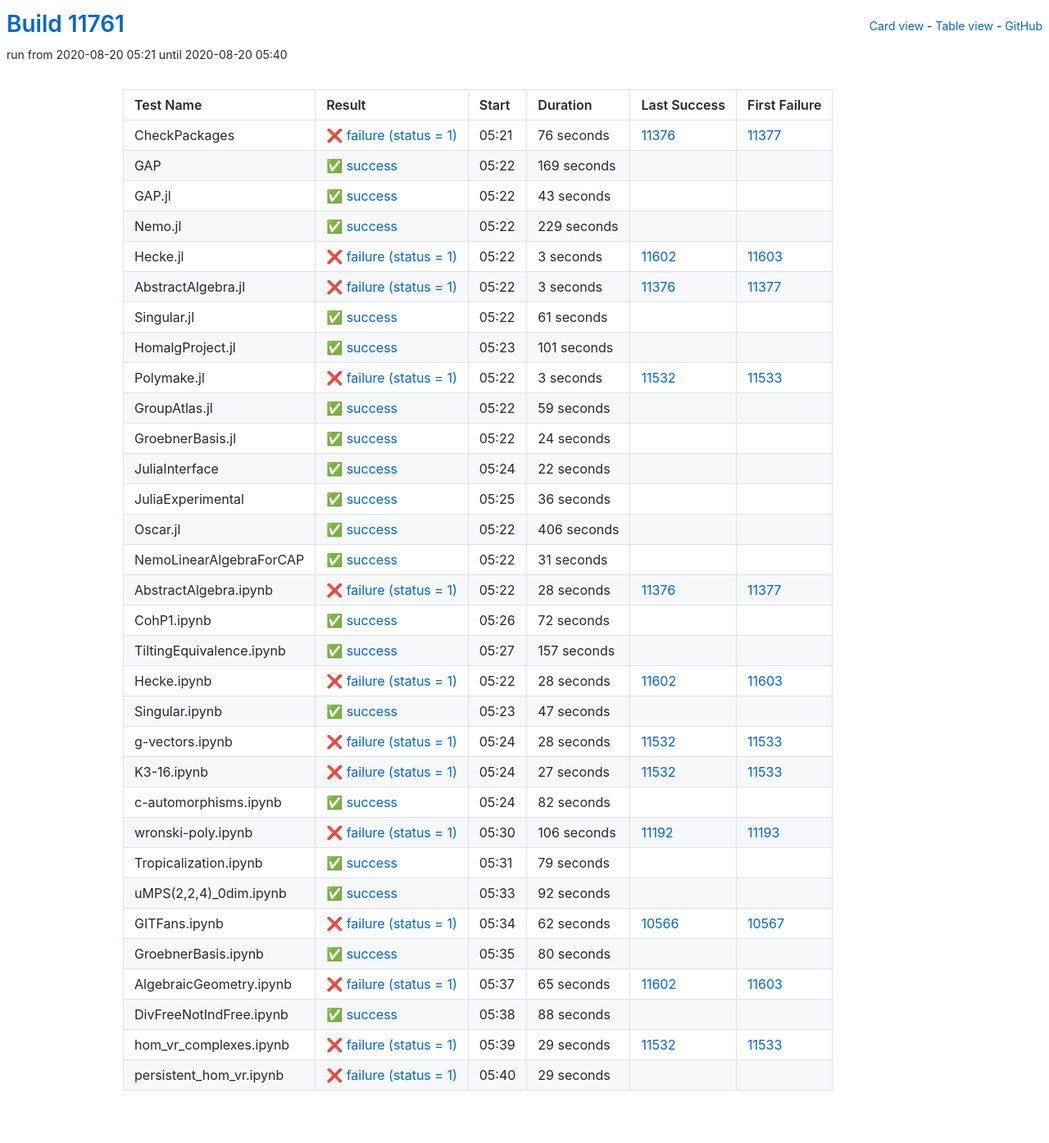
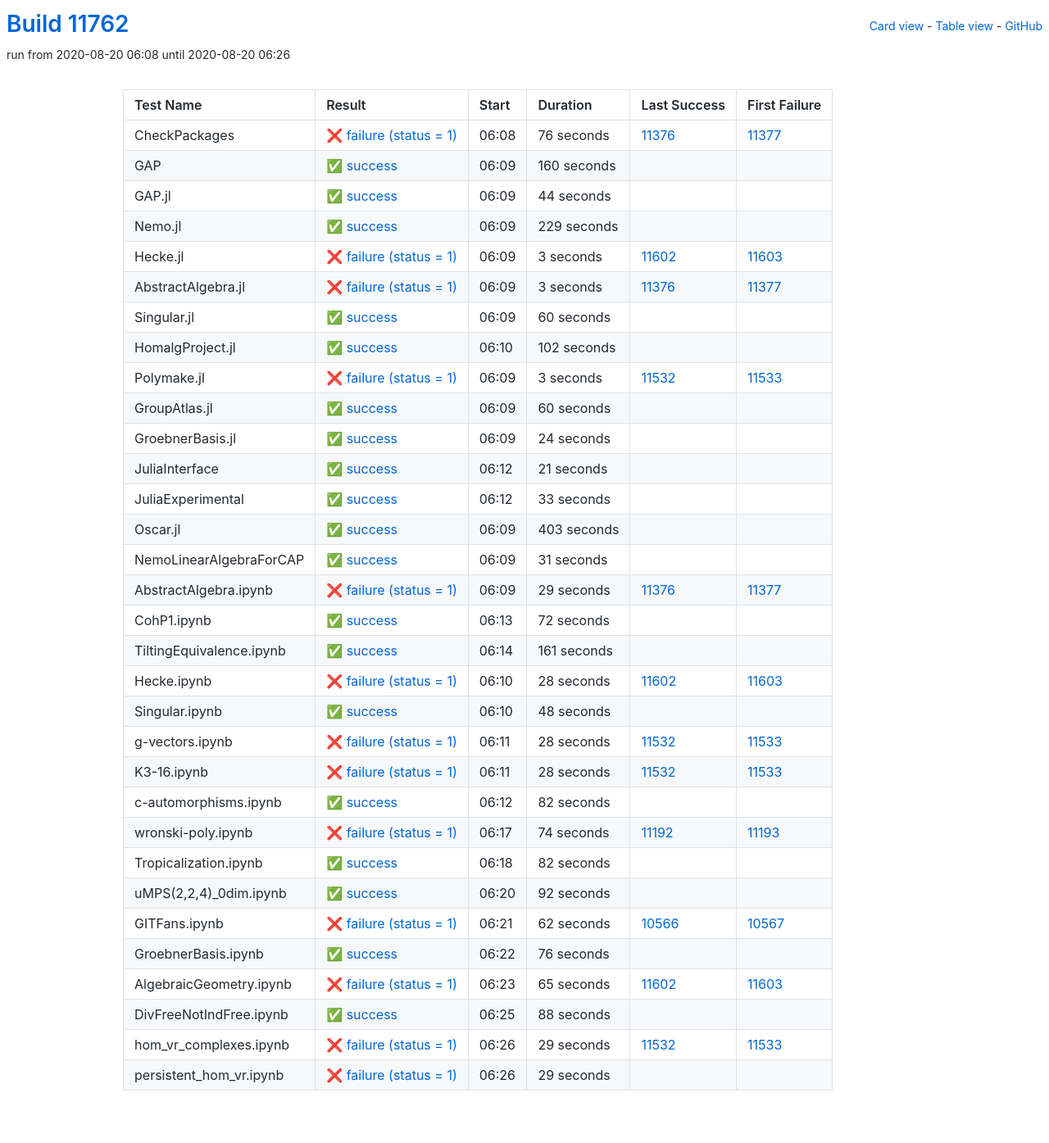
Before and after one commit to oscar-system/oscar-ci-status, a Jekyll site: the page built from table.html, in a window 1280 px wide. Shown: the whole page at 82% size. Built offline with Jekyll 4.4.1, drawn with Linux system fonts in a browser that asks for light colours.

Commit message:
Build #11762

```diff
--- a/_data/ci.yml
+++ b/_data/ci.yml
@@ -1,6 +1,6 @@
 ---
-build: 11761
-build_url: https://oscarci.mathematik.uni-kl.de/job/oscar/11761/
+build: 11762
+build_url: https://oscarci.mathematik.uni-kl.de/job/oscar/11762/
 job: oscar
 organization: oscar-system
 repo: oscar-ci-status
@@ -8,8 +8,8 @@
 tests:
 - name: CheckPackages
   id: checkpackages
-  log: https://oscarci.mathematik.uni-kl.de/job/oscar/11761/artifact/logs/build-11761/CheckPackages.log
-  start: 2020-08-20 05:21
+  log: https://oscarci.mathematik.uni-kl.de/job/oscar/11762/artifact/logs/build-11762/CheckPackages.log
+  start: 2020-08-20 06:08
   success: false
   exitcode: 1
   status: failure
@@ -20,32 +20,32 @@
   first_failure_url: https://oscarci.mathematik.uni-kl.de/job/oscar/11377/
 - name: GAP
   id: gap
-  log: https://oscarci.mathematik.uni-kl.de/job/oscar/11761/artifact/logs/build-11761/GAP.log
-  start: 2020-08-20 05:22
+  log: https://oscarci.mathematik.uni-kl.de/job/oscar/11762/artifact/logs/build-11762/GAP.log
+  start: 2020-08-20 06:09
   success: true
   exitcode: 0
   status: success
-  duration: 169
+  duration: 160
   last_success: false
   last_success_url:
   first_failure: false
   first_failure_url:
 - name: GAP.jl
   id: gap-jl
-  log: https://oscarci.mathematik.uni-kl.de/job/oscar/11761/artifact/logs/build-11761/GAP.jl.log
-  start: 2020-08-20 05:22
+  log: https://oscarci.mathematik.uni-kl.de/job/oscar/11762/artifact/logs/build-11762/GAP.jl.log
+  start: 2020-08-20 06:09
   success: true
   exitcode: 0
   status: success
-  duration: 43
+  duration: 44
   last_success: false
   last_success_url:
   first_failure: false
   first_failure_url:
 - name: Nemo.jl
   id: nemo-jl
-  log: https://oscarci.mathematik.uni-kl.de/job/oscar/11761/artifact/logs/build-11761/Nemo.jl.log
-  start: 2020-08-20 05:22
+  log: https://oscarci.mathematik.uni-kl.de/job/oscar/11762/artifact/logs/build-11762/Nemo.jl.log
+  start: 2020-08-20 06:09
   success: true
   exitcode: 0
   status: success
@@ -56,8 +56,8 @@
   first_failure_url:
 - name: Hecke.jl
   id: hecke-jl
-  log: https://oscarci.mathematik.uni-kl.de/job/oscar/11761/artifact/logs/build-11761/Hecke.jl.log
-  start: 2020-08-20 05:22
+  log: https://oscarci.mathematik.uni-kl.de/job/oscar/11762/artifact/logs/build-11762/Hecke.jl.log
+  start: 2020-08-20 06:09
   success: false
   exitcode: 1
   status: failure
@@ -68,8 +68,8 @@
   first_failure_url: https://oscarci.mathematik.uni-kl.de/job/oscar/11603/
 - name: AbstractAlgebra.jl
   id: abstractalgebra-jl
-  log: https://oscarci.mathematik.uni-kl.de/job/oscar/11761/artifact/logs/build-11761/AbstractAlgebra.jl.log
-  start: 2020-08-20 05:22
+  log: https://oscarci.mathematik.uni-kl.de/job/oscar/11762/artifact/logs/build-11762/AbstractAlgebra.jl.log
+  start: 2020-08-20 06:09
   success: false
   exitcode: 1
   status: failure
@@ -80,32 +80,32 @@
   first_failure_url: https://oscarci.mathematik.uni-kl.de/job/oscar/11377/
 - name: Singular.jl
   id: singular-jl
-  log: https://oscarci.mathematik.uni-kl.de/job/oscar/11761/artifact/logs/build-11761/Singular.jl.log
-  start: 2020-08-20 05:22
+  log: https://oscarci.mathematik.uni-kl.de/job/oscar/11762/artifact/logs/build-11762/Singular.jl.log
+  start: 2020-08-20 06:09
   success: true
   exitcode: 0
   status: success
-  duration: 61
+  duration: 60
   last_success: false
   last_success_url:
   first_failure: false
   first_failure_url:
 - name: HomalgProject.jl
   id: homalgproject-jl
-  log: https://oscarci.mathematik.uni-kl.de/job/oscar/11761/artifact/logs/build-11761/HomalgProject.jl.log
-  start: 2020-08-20 05:23
+  log: https://oscarci.mathematik.uni-kl.de/job/oscar/11762/artifact/logs/build-11762/HomalgProject.jl.log
+  start: 2020-08-20 06:10
   success: true
   exitcode: 0
   status: success
-  duration: 101
+  duration: 102
   last_success: false
   last_success_url:
   first_failure: false
   first_failure_url:
 - name: Polymake.jl
   id: polymake-jl
-  log: https://oscarci.mathematik.uni-kl.de/job/oscar/11761/artifact/logs/build-11761/Polymake.jl.log
-  start: 2020-08-20 05:22
+  log: https://oscarci.mathematik.uni-kl.de/job/oscar/11762/artifact/logs/build-11762/Polymake.jl.log
+  start: 2020-08-20 06:09
   success: false
   exitcode: 1
   status: failure
@@ -116,20 +116,20 @@
   first_failure_url: https://oscarci.mathematik.uni-kl.de/job/oscar/11533/
 - name: GroupAtlas.jl
   id: groupatlas-jl
-  log: https://oscarci.mathematik.uni-kl.de/job/oscar/11761/artifact/logs/build-11761/GroupAtlas.jl.log
-  start: 2020-08-20 05:22
+  log: https://oscarci.mathematik.uni-kl.de/job/oscar/11762/artifact/logs/build-11762/GroupAtlas.jl.log
+  start: 2020-08-20 06:09
   success: true
   exitcode: 0
   status: success
-  duration: 59
+  duration: 60
   last_success: false
   last_success_url:
   first_failure: false
   first_failure_url:
 - name: GroebnerBasis.jl
   id: groebnerbasis-jl
-  log: https://oscarci.mathematik.uni-kl.de/job/oscar/11761/artifact/logs/build-11761/GroebnerBasis.jl.log
-  start: 2020-08-20 05:22
+  log: https://oscarci.mathematik.uni-kl.de/job/oscar/11762/artifact/logs/build-11762/GroebnerBasis.jl.log
+  start: 2020-08-20 06:09
   success: true
   exitcode: 0
   status: success
@@ -140,44 +140,44 @@
   first_failure_url:
 - name: JuliaInterface
   id: juliainterface
-  log: https://oscarci.mathematik.uni-kl.de/job/oscar/11761/artifact/logs/build-11761/JuliaInterface.log
-  start: 2020-08-20 05:24
+  log: https://oscarci.mathematik.uni-kl.de/job/oscar/11762/artifact/logs/build-11762/JuliaInterface.log
+  start: 2020-08-20 06:12
   success: true
   exitcode: 0
   status: success
-  duration: 22
+  duration: 21
   last_success: false
   last_success_url:
   first_failure: false
   first_failure_url:
 - name: JuliaExperimental
   id: juliaexperimental
-  log: https://oscarci.mathematik.uni-kl.de/job/oscar/11761/artifact/logs/build-11761/JuliaExperimental.log
-  start: 2020-08-20 05:25
+  log: https://oscarci.mathematik.uni-kl.de/job/oscar/11762/artifact/logs/build-11762/JuliaExperimental.log
+  start: 2020-08-20 06:12
   success: true
   exitcode: 0
   status: success
-  duration: 36
+  duration: 33
   last_success: false
   last_success_url:
   first_failure: false
   first_failure_url:
 - name: Oscar.jl
   id: oscar-jl
-  log: https://oscarci.mathematik.uni-kl.de/job/oscar/11761/artifact/logs/build-11761/Oscar.jl.log
-  start: 2020-08-20 05:22
+  log: https://oscarci.mathematik.uni-kl.de/job/oscar/11762/artifact/logs/build-11762/Oscar.jl.log
+  start: 2020-08-20 06:09
   success: true
   exitcode: 0
   status: success
-  duration: 406
+  duration: 403
   last_success: false
   last_success_url:
   first_failure: false
   first_failure_url:
 - name: NemoLinearAlgebraForCAP
   id: nemolinearalgebraforcap
-  log: https://oscarci.mathematik.uni-kl.de/job/oscar/11761/artifact/logs/build-11761/NemoLinearAlgebraForCAP.log
-  start: 2020-08-20 05:22
+  log: https://oscarci.mathematik.uni-kl.de/job/oscar/11762/artifact/logs/build-11762/NemoLinearAlgebraForCAP.log
+  start: 2020-08-20 06:09
   success: true
   exitcode: 0
   status: success
@@ -188,20 +188,20 @@
   first_failure_url:
 - name: AbstractAlgebra.ipynb
   id: abstractalgebra-ipynb
-  log: https://oscarci.mathematik.uni-kl.de/job/oscar/11761/artifact/logs/build-11761/AbstractAlgebra.ipynb.log
-  start: 2020-08-20 05:22
+  log: https://oscarci.mathematik.uni-kl.de/job/oscar/11762/artifact/logs/build-11762/AbstractAlgebra.ipynb.log
+  start: 2020-08-20 06:09
   success: false
   exitcode: 1
   status: failure
-  duration: 28
+  duration: 29
   last_success: 11376
   last_success_url: https://oscarci.mathematik.uni-kl.de/job/oscar/11376/
   first_failure: 11377
   first_failure_url: https://oscarci.mathematik.uni-kl.de/job/oscar/11377/
 - name: CohP1.ipynb
   id: cohp1-ipynb
-  log: https://oscarci.mathematik.uni-kl.de/job/oscar/11761/artifact/logs/build-11761/CohP1.ipynb.log
-  start: 2020-08-20 05:26
+  log: https://oscarci.mathematik.uni-kl.de/job/oscar/11762/artifact/logs/build-11762/CohP1.ipynb.log
+  start: 2020-08-20 06:13
   success: true
   exitcode: 0
   status: success
@@ -212,20 +212,20 @@
   first_failure_url:
 - name: TiltingEquivalence.ipynb
   id: tiltingequivalence-ipynb
-  log: https://oscarci.mathematik.uni-kl.de/job/oscar/11761/artifact/logs/build-11761/TiltingEquivalence.ipynb.log
-  start: 2020-08-20 05:27
+  log: https://oscarci.mathematik.uni-kl.de/job/oscar/11762/artifact/logs/build-11762/TiltingEquivalence.ipynb.log
+  start: 2020-08-20 06:14
   success: true
   exitcode: 0
   status: success
-  duration: 157
+  duration: 161
   last_success: false
   last_success_url:
   first_failure: false
   first_failure_url:
 - name: Hecke.ipynb
   id: hecke-ipynb
-  log: https://oscarci.mathematik.uni-kl.de/job/oscar/11761/artifact/logs/build-11761/Hecke.ipynb.log
-  start: 2020-08-20 05:22
+  log: https://oscarci.mathematik.uni-kl.de/job/oscar/11762/artifact/logs/build-11762/Hecke.ipynb.log
+  start: 2020-08-20 06:10
   success: false
   exitcode: 1
   status: failure
@@ -236,20 +236,20 @@
   first_failure_url: https://oscarci.mathematik.uni-kl.de/job/oscar/11603/
 - name: Singular.ipynb
   id: singular-ipynb
-  log: https://oscarci.mathematik.uni-kl.de/job/oscar/11761/artifact/logs/build-11761/Singular.ipynb.log
-  start: 2020-08-20 05:23
+  log: https://oscarci.mathematik.uni-kl.de/job/oscar/11762/artifact/logs/build-11762/Singular.ipynb.log
+  start: 2020-08-20 06:10
   success: true
   exitcode: 0
   status: success
-  duration: 47
+  duration: 48
   last_success: false
   last_success_url:
   first_failure: false
   first_failure_url:
 - name: g-vectors.ipynb
   id: g-vectors-ipynb
-  log: https://oscarci.mathematik.uni-kl.de/job/oscar/11761/artifact/logs/build-11761/g-vectors.ipynb.log
-  start: 2020-08-20 05:24
+  log: https://oscarci.mathematik.uni-kl.de/job/oscar/11762/artifact/logs/build-11762/g-vectors.ipynb.log
+  start: 2020-08-20 06:11
   success: false
   exitcode: 1
   status: failure
@@ -260,20 +260,20 @@
   first_failure_url: https://oscarci.mathematik.uni-kl.de/job/oscar/11533/
 - name: K3-16.ipynb
   id: k3-16-ipynb
-  log: https://oscarci.mathematik.uni-kl.de/job/oscar/11761/artifact/logs/build-11761/K3-16.ipynb.log
-  start: 2020-08-20 05:24
+  log: https://oscarci.mathematik.uni-kl.de/job/oscar/11762/artifact/logs/build-11762/K3-16.ipynb.log
+  start: 2020-08-20 06:11
   success: false
   exitcode: 1
   status: failure
-  duration: 27
+  duration: 28
   last_success: 11532
   last_success_url: https://oscarci.mathematik.uni-kl.de/job/oscar/11532/
   first_failure: 11533
   first_failure_url: https://oscarci.mathematik.uni-kl.de/job/oscar/11533/
 - name: c-automorphisms.ipynb
   id: c-automorphisms-ipynb
-  log: https://oscarci.mathematik.uni-kl.de/job/oscar/11761/artifact/logs/build-11761/c-automorphisms.ipynb.log
-  start: 2020-08-20 05:24
+  log: https://oscarci.mathematik.uni-kl.de/job/oscar/11762/artifact/logs/build-11762/c-automorphisms.ipynb.log
+  start: 2020-08-20 06:12
   success: true
   exitcode: 0
   status: success
@@ -284,32 +284,32 @@
   first_failure_url:
 - name: wronski-poly.ipynb
   id: wronski-poly-ipynb
-  log: https://oscarci.mathematik.uni-kl.de/job/oscar/11761/artifact/logs/build-11761/wronski-poly.ipynb.log
-  start: 2020-08-20 05:30
+  log: https://oscarci.mathematik.uni-kl.de/job/oscar/11762/artifact/logs/build-11762/wronski-poly.ipynb.log
+  start: 2020-08-20 06:17
   success: false
   exitcode: 1
   status: failure
-  duration: 106
+  duration: 74
   last_success: 11192
   last_success_url: https://oscarci.mathematik.uni-kl.de/job/oscar/11192/
   first_failure: 11193
   first_failure_url: https://oscarci.mathematik.uni-kl.de/job/oscar/11193/
 - name: Tropicalization.ipynb
   id: tropicalization-ipynb
-  log: https://oscarci.mathematik.uni-kl.de/job/oscar/11761/artifact/logs/build-11761/Tropicalization.ipynb.log
-  start: 2020-08-20 05:31
+  log: https://oscarci.mathematik.uni-kl.de/job/oscar/11762/artifact/logs/build-11762/Tropicalization.ipynb.log
+  start: 2020-08-20 06:18
   success: true
   exitcode: 0
   status: success
-  duration: 79
+  duration: 82
   last_success: false
   last_success_url:
   first_failure: false
   first_failure_url:
 - name: uMPS(2,2,4)_0dim.ipynb
   id: umps-2-2-4-0dim-ipynb
-  log: https://oscarci.mathematik.uni-kl.de/job/oscar/11761/artifact/logs/build-11761/uMPS-2-2-4-_0dim.ipynb.log
-  start: 2020-08-20 05:33
+  log: https://oscarci.mathematik.uni-kl.de/job/oscar/11762/artifact/logs/build-11762/uMPS-2-2-4-_0dim.ipynb.log
+  start: 2020-08-20 06:20
   success: true
   exitcode: 0
   status: success
@@ -320,8 +320,8 @@
   first_failure_url:
 - name: GITFans.ipynb
   id: gitfans-ipynb
-  log: https://oscarci.mathematik.uni-kl.de/job/oscar/11761/artifact/logs/build-11761/GITFans.ipynb.log
-  start: 2020-08-20 05:34
+  log: https://oscarci.mathematik.uni-kl.de/job/oscar/11762/artifact/logs/build-11762/GITFans.ipynb.log
+  start: 2020-08-20 06:21
   success: false
   exitcode: 1
   status: failure
@@ -332,20 +332,20 @@
   first_failure_url: https://oscarci.mathematik.uni-kl.de/job/oscar/10567/
 - name: GroebnerBasis.ipynb
   id: groebnerbasis-ipynb
-  log: https://oscarci.mathematik.uni-kl.de/job/oscar/11761/artifact/logs/build-11761/GroebnerBasis.ipynb.log
-  start: 2020-08-20 05:35
+  log: https://oscarci.mathematik.uni-kl.de/job/oscar/11762/artifact/logs/build-11762/GroebnerBasis.ipynb.log
+  start: 2020-08-20 06:22
   success: true
   exitcode: 0
   status: success
-  duration: 80
+  duration: 76
   last_success: false
   last_success_url:
   first_failure: false
   first_failure_url:
 - name: AlgebraicGeometry.ipynb
   id: algebraicgeometry-ipynb
-  log: https://oscarci.mathematik.uni-kl.de/job/oscar/11761/artifact/logs/build-11761/AlgebraicGeometry.ipynb.log
-  start: 2020-08-20 05:37
+  log: https://oscarci.mathematik.uni-kl.de/job/oscar/11762/artifact/logs/build-11762/AlgebraicGeometry.ipynb.log
+  start: 2020-08-20 06:23
   success: false
   exitcode: 1
   status: failure
@@ -356,8 +356,8 @@
   first_failure_url: https://oscarci.mathematik.uni-kl.de/job/oscar/11603/
 - name: DivFreeNotIndFree.ipynb
   id: divfreenotindfree-ipynb
-  log: https://oscarci.mathematik.uni-kl.de/job/oscar/11761/artifact/logs/build-11761/DivFreeNotIndFree.ipynb.log
-  start: 2020-08-20 05:38
+  log: https://oscarci.mathematik.uni-kl.de/job/oscar/11762/artifact/logs/build-11762/DivFreeNotIndFree.ipynb.log
+  start: 2020-08-20 06:25
   success: true
   exitcode: 0
   status: success
@@ -368,8 +368,8 @@
   first_failure_url:
 - name: hom_vr_complexes.ipynb
   id: hom-vr-complexes-ipynb
-  log: https://oscarci.mathematik.uni-kl.de/job/oscar/11761/artifact/logs/build-11761/hom_vr_complexes.ipynb.log
-  start: 2020-08-20 05:39
+  log: https://oscarci.mathematik.uni-kl.de/job/oscar/11762/artifact/logs/build-11762/hom_vr_complexes.ipynb.log
+  start: 2020-08-20 06:26
   success: false
   exitcode: 1
   status: failure
@@ -380,8 +380,8 @@
   first_failure_url: https://oscarci.mathematik.uni-kl.de/job/oscar/11533/
 - name: persistent_hom_vr.ipynb
   id: persistent-hom-vr-ipynb
-  log: https://oscarci.mathematik.uni-kl.de/job/oscar/11761/artifact/logs/build-11761/persistent_hom_vr.ipynb.log
-  start: 2020-08-20 05:40
+  log: https://oscarci.mathematik.uni-kl.de/job/oscar/11762/artifact/logs/build-11762/persistent_hom_vr.ipynb.log
+  start: 2020-08-20 06:26
   success: false
   exitcode: 1
   status: failure
```
Also changed, not shown: README.md.
